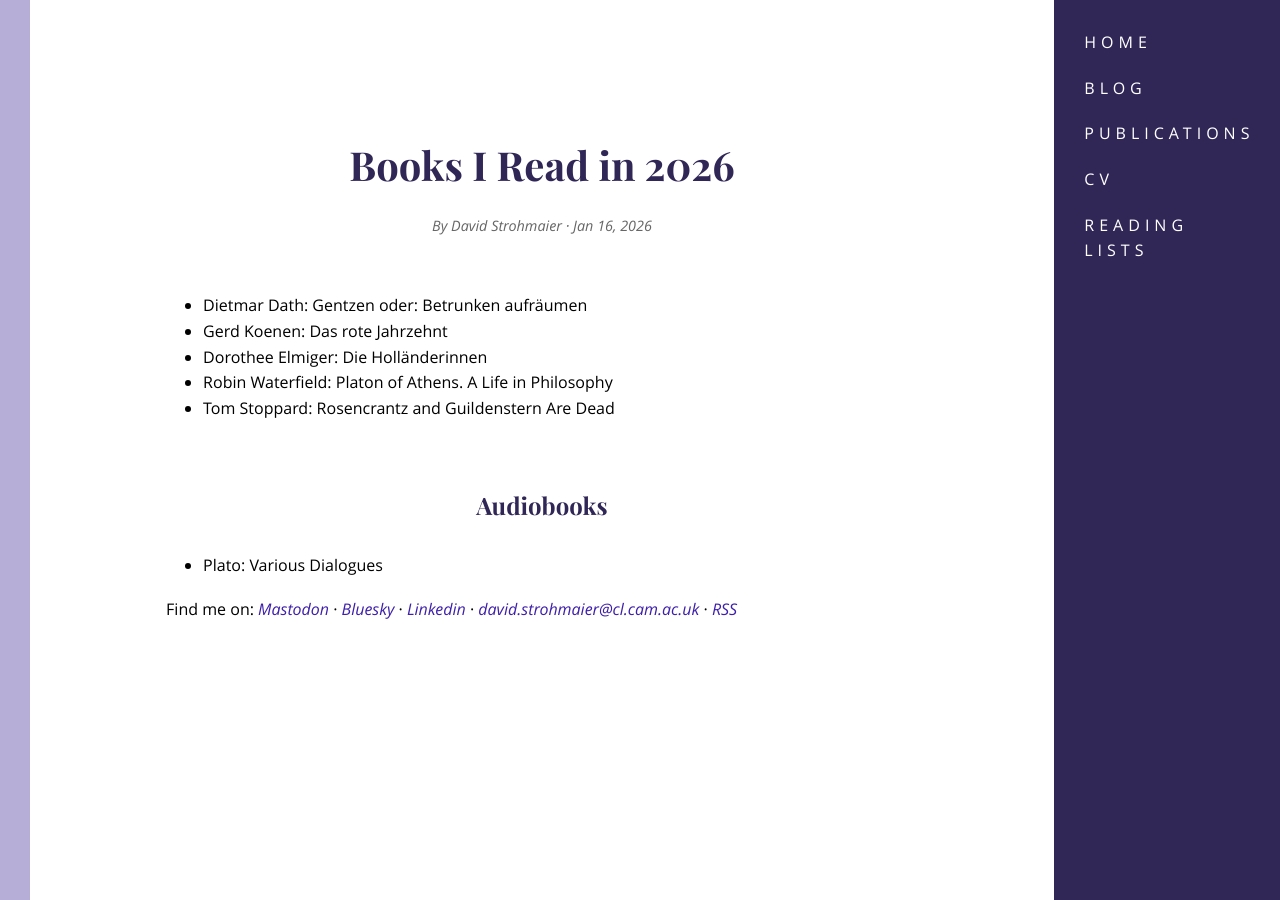
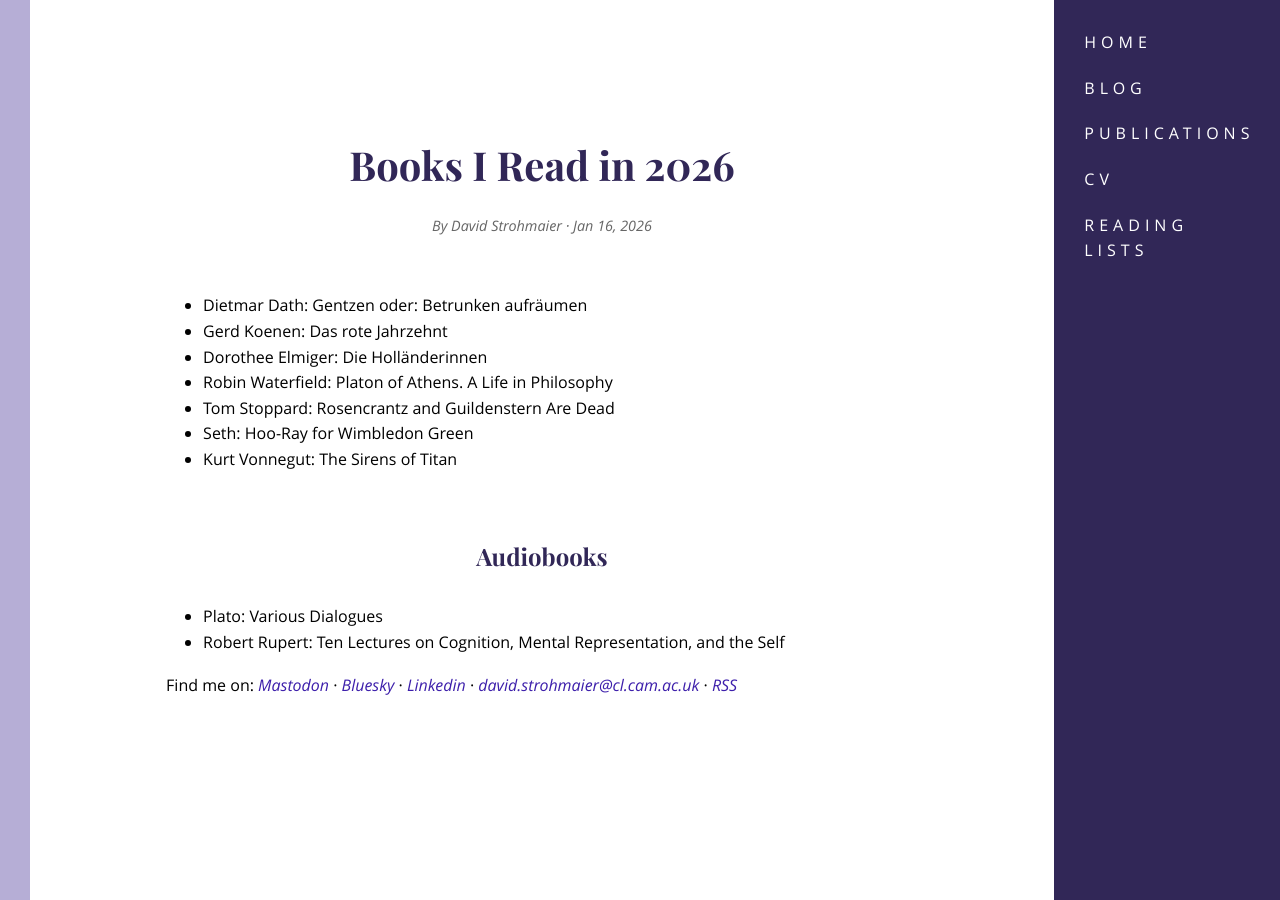
Before and after one commit to dstrohmaier/dstrohmaier.github.io, a Jekyll site: the page built from lists/_posts/2026-01-16-Books-2026.md, in a window 1280 px wide. Built offline with Jekyll 4.4.1, drawn with Linux system fonts in a browser that asks for light colours; comment, search, counter and statistics services are not loaded.

Commit message:
updated book list and CV

```diff
--- a/lists/_posts/2026-01-16-Books-2026.md
+++ b/lists/_posts/2026-01-16-Books-2026.md
@@ -10,7 +10,10 @@ categories: lists
 - Dorothee Elmiger: Die Holländerinnen
 - Robin Waterfield: Platon of Athens. A Life in Philosophy
 - Tom Stoppard: Rosencrantz and Guildenstern Are Dead
+- Seth: Hoo-Ray for Wimbledon Green
+- Kurt Vonnegut: The Sirens of Titan
 
 
 ## Audiobooks
 - Plato: Various Dialogues
+- Robert Rupert: Ten Lectures on Cognition, Mental Representation, and the Self
```
Also changed, not shown: 1 other file.
